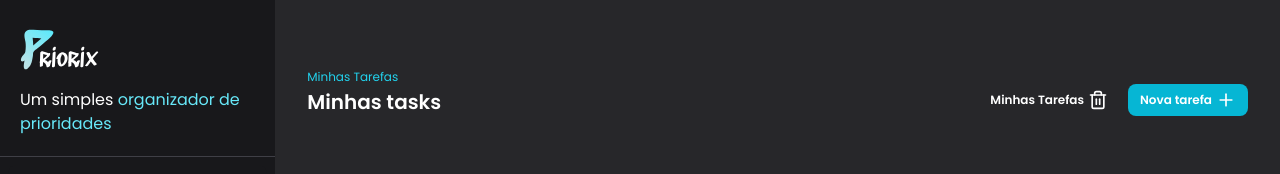
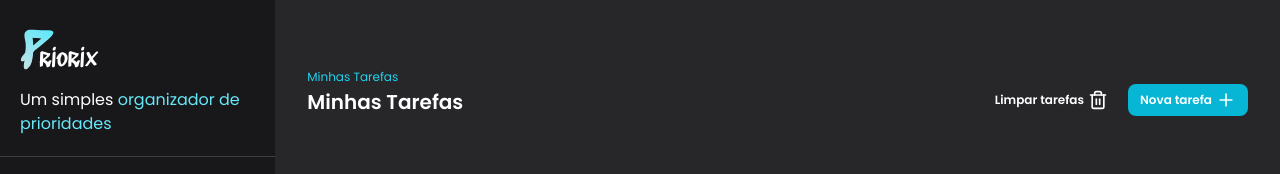
Before and after one commit to houstonbraga/task-manager-priorix, a React (Vite) app: page / in a window 1280 px wide. Shown: the top 174 px of the page. Built offline with nearby package versions, Linux system fonts and the light colour scheme.

Commit message:
refactor: edit button name

```diff
--- a/src/task/index.jsx
+++ b/src/task/index.jsx
@@ -7,11 +7,11 @@ const Tasks = () => {
       <div className="flex w-full items-end justify-between">
         <div>
           <span className="text-xs text-cyan-400">Minhas Tarefas</span>
-          <h1 className="text-xl font-semibold">Minhas tasks</h1>
+          <h1 className="text-xl font-semibold">Minhas Tarefas</h1>
         </div>
         <div className="flex items-center gap-2">
           <Button variant="ghost">
-            Minhas Tarefas
+            Limpar tarefas
             <Trash2Icon width={20} />
           </Button>
 
```
